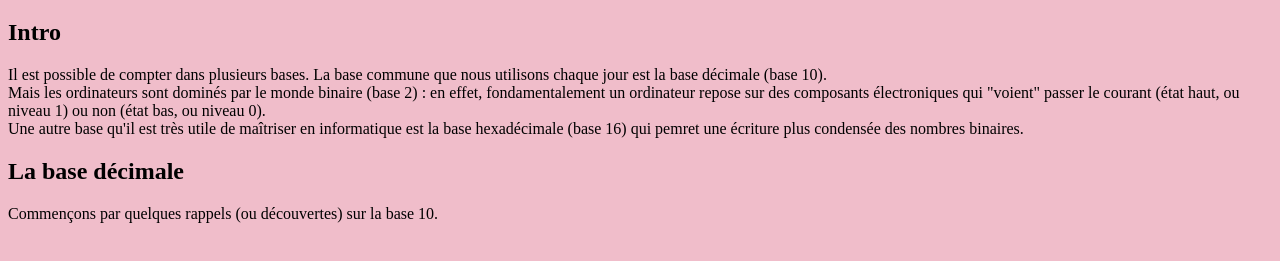
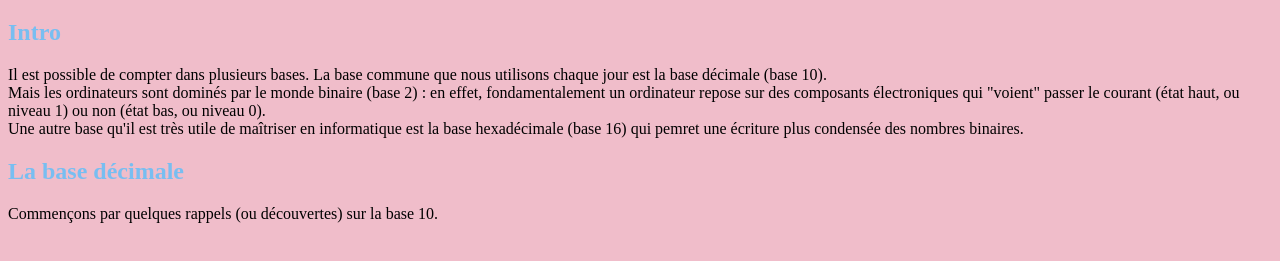
Before and after one commit to profjahier/isn-cours-web, a plain HTML site: page isn/html/numeration.html in a window 1280 px wide. Shown: the part 61-322 px from the top of the page. Drawn offline with Linux system fonts and the light colour scheme.

Commit message:
h2 color css numeration

```diff
--- a/isn/css/style-numeration.css
+++ b/isn/css/style-numeration.css
@@ -5,3 +5,6 @@ h1{
   text-align: center;
   color: #ff00ff;
 }
+h2{
+  color:rgb(120, 190, 241);
+}
```
